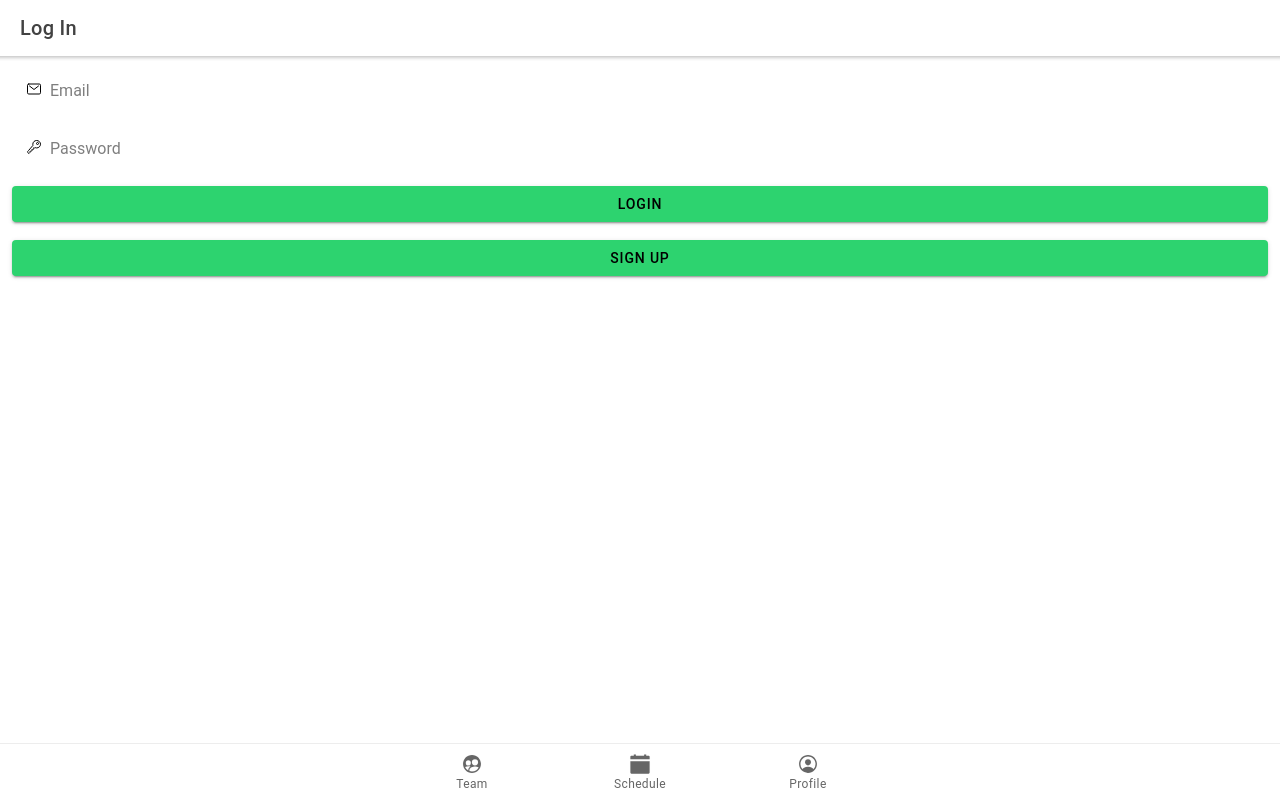
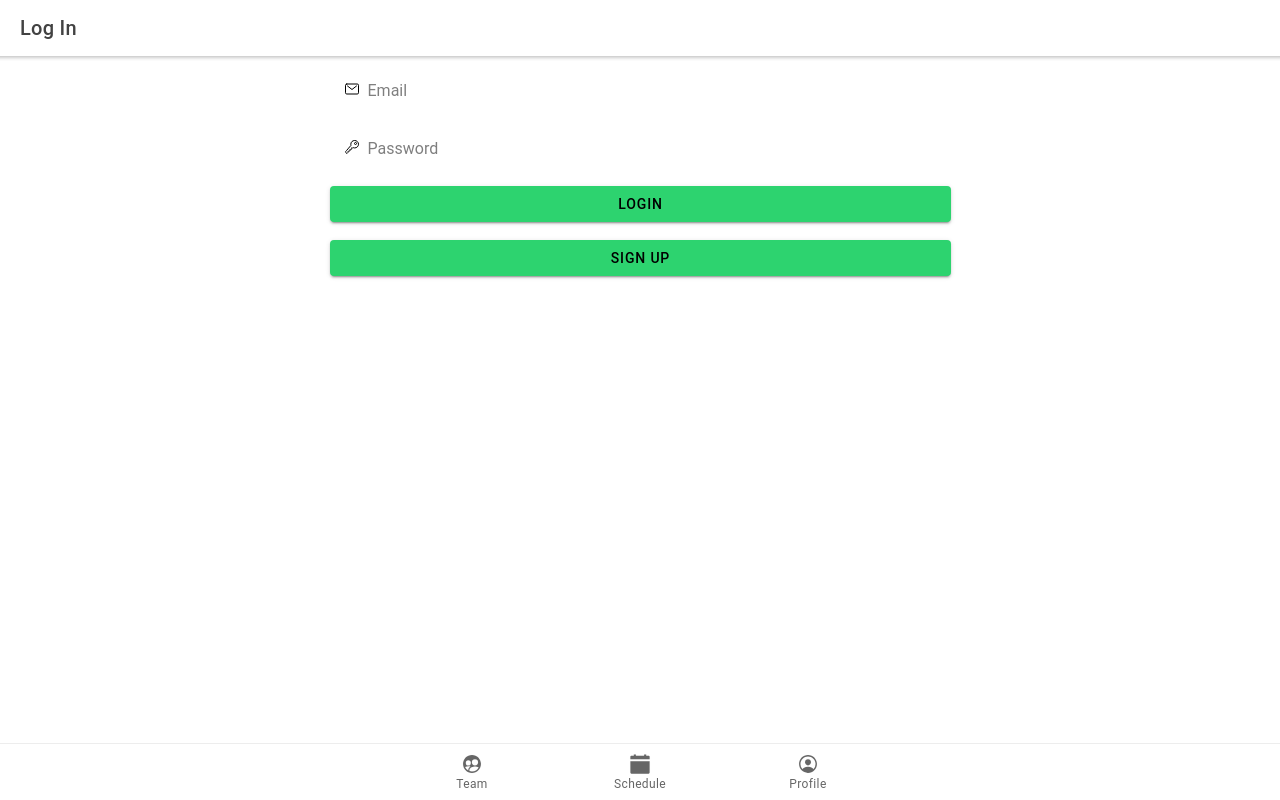
Before and after one commit to thisisdylandev/7sAnd15s, a React (Create React App) app: page /login in a window 1280 px wide. Built offline with nearby package versions, Linux system fonts and the light colour scheme; no server answers.

Commit message:
feat: more naming and branding updates

```diff
--- a/public/index.html
+++ b/public/index.html
@@ -2,7 +2,7 @@
 <html lang="en">
   <head>
     <meta charset="utf-8" />
-    <title>Ionic App</title>
+    <title>7s And 15s</title>
 
     <base href="/" />
 
@@ -20,7 +20,7 @@
 
     <!-- add to homescreen for ios -->
     <meta name="apple-mobile-web-app-capable" content="yes" />
-    <meta name="apple-mobile-web-app-title" content="Ionic App" />
+    <meta name="apple-mobile-web-app-title" content="7s And 15s" />
     <meta name="apple-mobile-web-app-status-bar-style" content="black" />
   </head>
 
--- a/src/pages/Login.tsx
+++ b/src/pages/Login.tsx
@@ -23,7 +23,7 @@ const Login: React.FC = () => {
         </IonHeader>
         <IonGrid>
             <IonRow className="ion-justify-content-center">
-              <IonCol size="12">
+              <IonCol size="6">
                 <IonItem color="" lines="none">
                   <IonLabel>
                     <IonIcon icon={mailOutline} />
@@ -41,7 +41,7 @@ const Login: React.FC = () => {
               </IonCol>
             </IonRow>
             <IonRow className="ion-justify-content-center">
-              <IonCol size="12">
+              <IonCol size="6">
                 <IonItem color="" lines="none">
                   <IonLabel>
                     <IonIcon icon={keyOutline} />
@@ -59,14 +59,14 @@ const Login: React.FC = () => {
               </IonCol>
             </IonRow>
             <IonRow className="ion-justify-content-center">
-              <IonCol size="12">
+              <IonCol size="6">
                 <IonButton type="submit" expand="block" onClick={() => firebase.signIn(logInEmail, logInPassword)}>
                   Login
                 </IonButton>
               </IonCol>
             </IonRow>
             <IonRow className="ion-justify-content-center">
-              <IonCol size="12">
+              <IonCol size="6">
                 <IonButton type="submit" expand="block" onClick={() => firebase.createUser(logInEmail, logInPassword)}>
                   Sign Up
                 </IonButton>
--- a/src/pages/Profile.tsx
+++ b/src/pages/Profile.tsx
@@ -1,8 +1,10 @@
 import { IonContent, IonHeader, IonPage, IonTitle, IonToolbar } from '@ionic/react';
 
-import ExploreContainer from '../components/ExploreContainer';
+import { useFirebase } from '../components/Firebase/FirebaseContext';
 
 const Profile: React.FC = () => {
+  const firebase = useFirebase();
+  const user = firebase.auth.currentUser;
   return (
     <IonPage>
       <IonHeader>
@@ -16,7 +18,7 @@ const Profile: React.FC = () => {
             <IonTitle size="large">Profile</IonTitle>
           </IonToolbar>
         </IonHeader>
-        <ExploreContainer name="Profile page" />
+        <p>{JSON.stringify(user)}</p>
       </IonContent>
     </IonPage>
   );
```
Also changed, not shown: public/assets/icon/favicon.png, public/assets/icon/icon.png, public/manifest.json.
